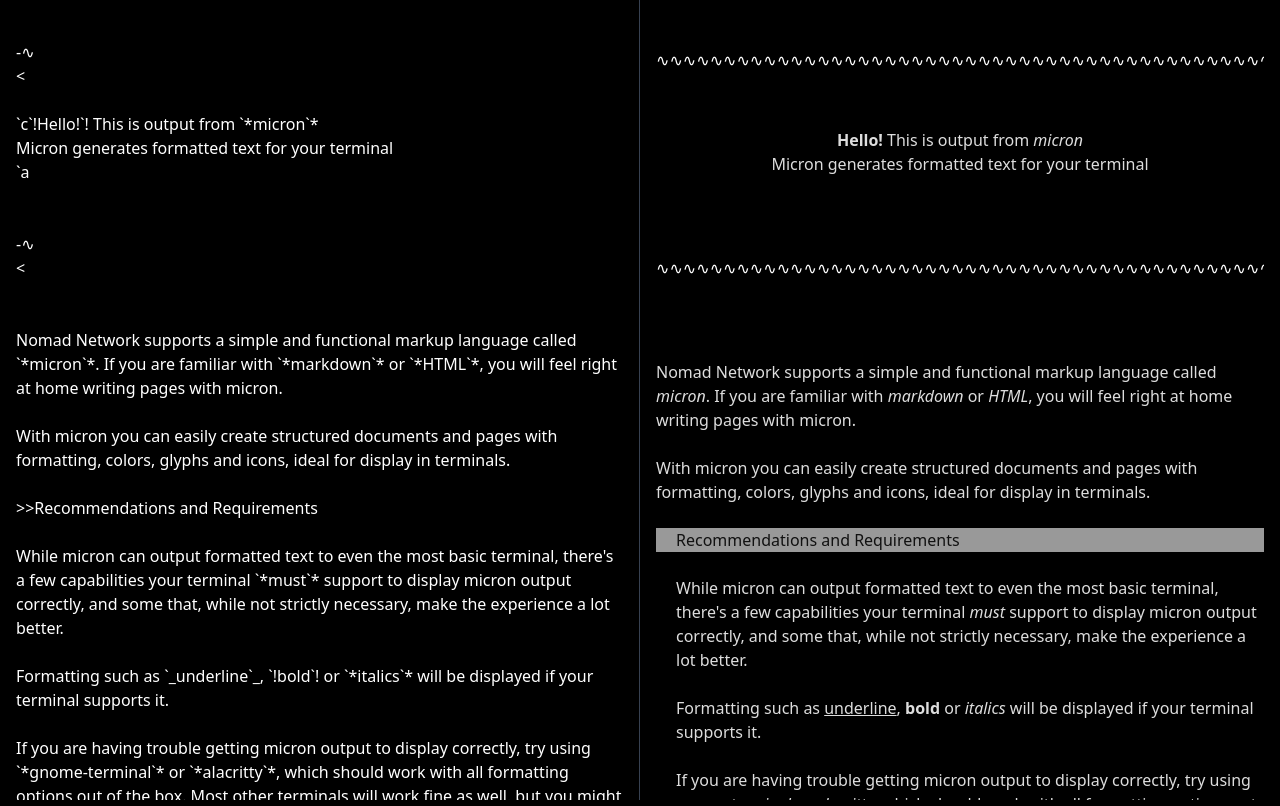
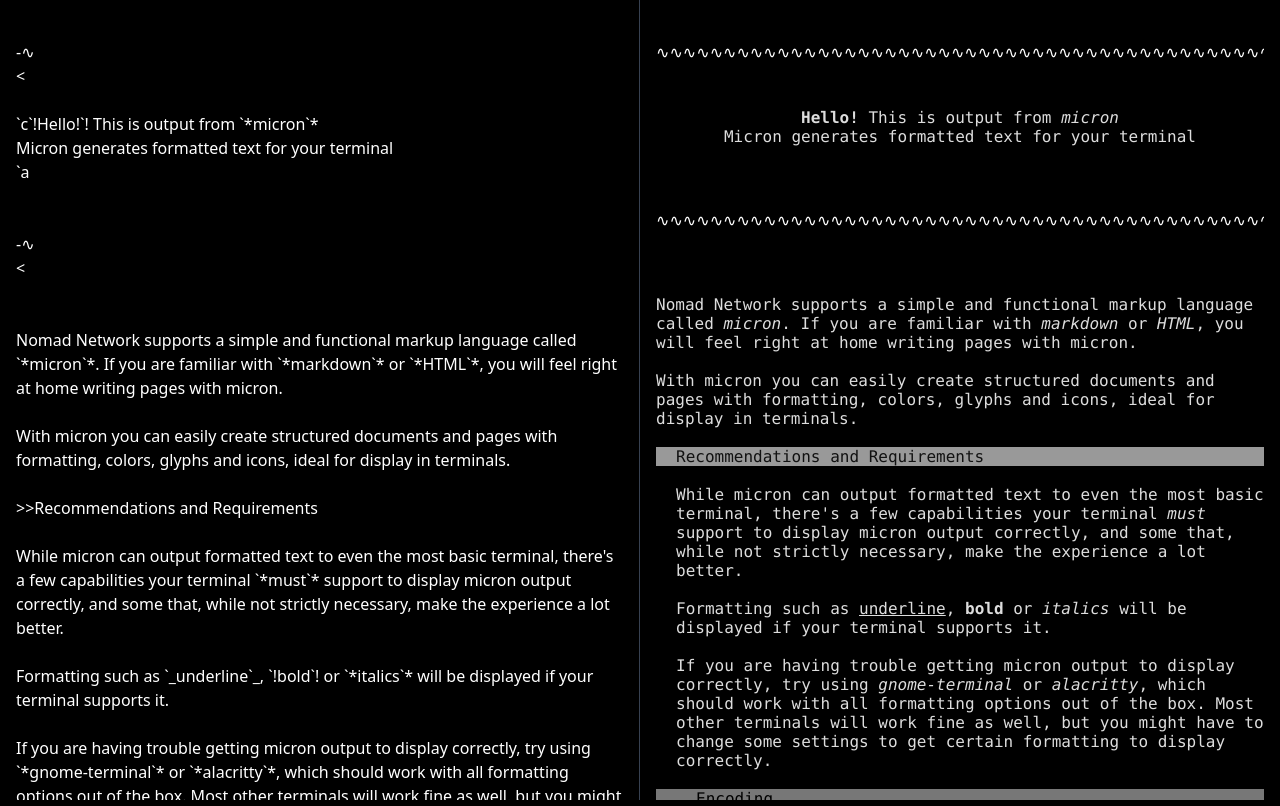
Before and after one commit to Sudo-Ivan/micron-parser-js, a plain HTML site: page index.html in a window 1280 px wide. Drawn offline with nearby package versions, Linux system fonts and the light colour scheme.

Commit message:
fixup - move to <pre> tag to match terminal output

```diff
--- a/index.html
+++ b/index.html
@@ -415,9 +415,9 @@
         </div>
 
         <div class="w-1/2 ">
-            <div id="output" class="bg-[#000] break-words whitespace-pre-wrap p-4 text-wrap h-full overflow-auto">
+            <pre id="output" class="bg-[#000] break-words whitespace-pre-wrap p-4 text-wrap h-full overflow-auto">
 
-            </div>
+            </pre>
         </div>
     </div>
 
```
